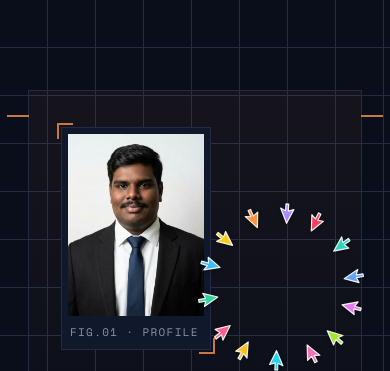
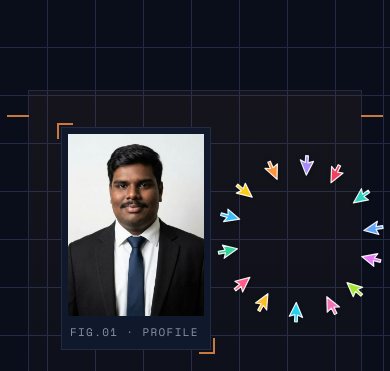
Before and after one commit to YuvanRaj-MS/portfolio, a plain HTML site: page index.html in a window 390 px wide. Shown: the top 371 px of the page. Drawn offline with nearby package versions, Linux system fonts and the light colour scheme.

Commit message:
Keep idle cursors off the profile photo
When the pointer has not moved, idle agents used to gather at a fixed
point (72% across, 34% down), which sat on the photo. They now pick an
empty spot: the margin beside the page on wide screens, the strip
beside the photo on phones, just under the photo on mid-size screens,
and otherwise the first fallback spot that does not touch the photo.
Moving the mouse still brings them to the pointer.

Co-Authored-By: Claude Opus 5.5 <noreply@anthropic.com>
Claude-Session: https://claude.ai/code/session_013kb6ciYdeJ8SramuwP3UXq

```diff
--- a/index.html
+++ b/index.html
@@ -863,6 +863,30 @@ footer{
     ctx.arcTo(x, y + h, x, y, r); ctx.arcTo(x, y, x + w, y, r); ctx.closePath();
   }
 
+  // Where idle agents gather when the pointer hasn't moved: never on top of the profile photo.
+  var photo = document.querySelector('.hero-photo');
+  function restSpot(){
+    var pad = CFG.ringRadius + 28;                      // ring radius + cursor and name-tag size
+    var right = scope.getBoundingClientRect().right;
+    var gutter = W - right;
+    if(gutter >= pad * 2) return [right + gutter / 2, H * 0.34];   // empty margin beside the page
+    var avoid = photo ? photo.getBoundingClientRect() : null;
+    // phones: the strip beside the photo is the emptiest place on screen
+    var beside = W - (avoid ? avoid.right : W);
+    if(avoid && avoid.bottom > 0 && avoid.top < H && beside >= 2 * (CFG.ringRadius + 14) + 8)
+      return [(avoid.right + W) / 2, avoid.top + avoid.height / 2];
+    var spots = [[W * 0.72, H * 0.34], [W * 0.72, H * 0.62], [W * 0.28, H * 0.62], [W * 0.5, H * 0.8]];
+    // mid-size screens: just under the photo, where the hero card is empty
+    if(avoid && avoid.bottom > 0 && avoid.bottom + 2 * pad + 20 < H)
+      spots.unshift([avoid.left + avoid.width / 2, avoid.bottom + pad + 20]);
+    for(var i = 0; i < spots.length; i++){
+      var x = spots[i][0], y = spots[i][1];
+      if(!avoid || x + pad < avoid.left - 16 || x - pad > avoid.right + 16 ||
+         y + pad < avoid.top - 16 || y - pad > avoid.bottom + 16) return spots[i];
+    }
+    return spots[spots.length - 1];
+  }
+
   var last = performance.now(), tick = 0, lastHud = 0, scanCount = 0;
   function frame(now){
     requestAnimationFrame(frame);
@@ -873,7 +897,8 @@ footer{
     // at the very bottom of the page nothing can scroll higher, so build whatever is on screen
     var atBottom = innerHeight + scrollY >= document.documentElement.scrollHeight - 2;
     var reach = atBottom ? H : line;
-    var hasPtr = ptrX >= 0, cxR = hasPtr ? ptrX : W * 0.72, cyR = hasPtr ? ptrY : H * 0.34;
+    var hasPtr = ptrX >= 0, rest = hasPtr ? null : restSpot();
+    var cxR = hasPtr ? ptrX : rest[0], cyR = hasPtr ? ptrY : rest[1];
 
     if(mode === 'scan'){
       var f = (now - t0) / (scanMs / K);
```
Also changed, not shown: 1 other file.
